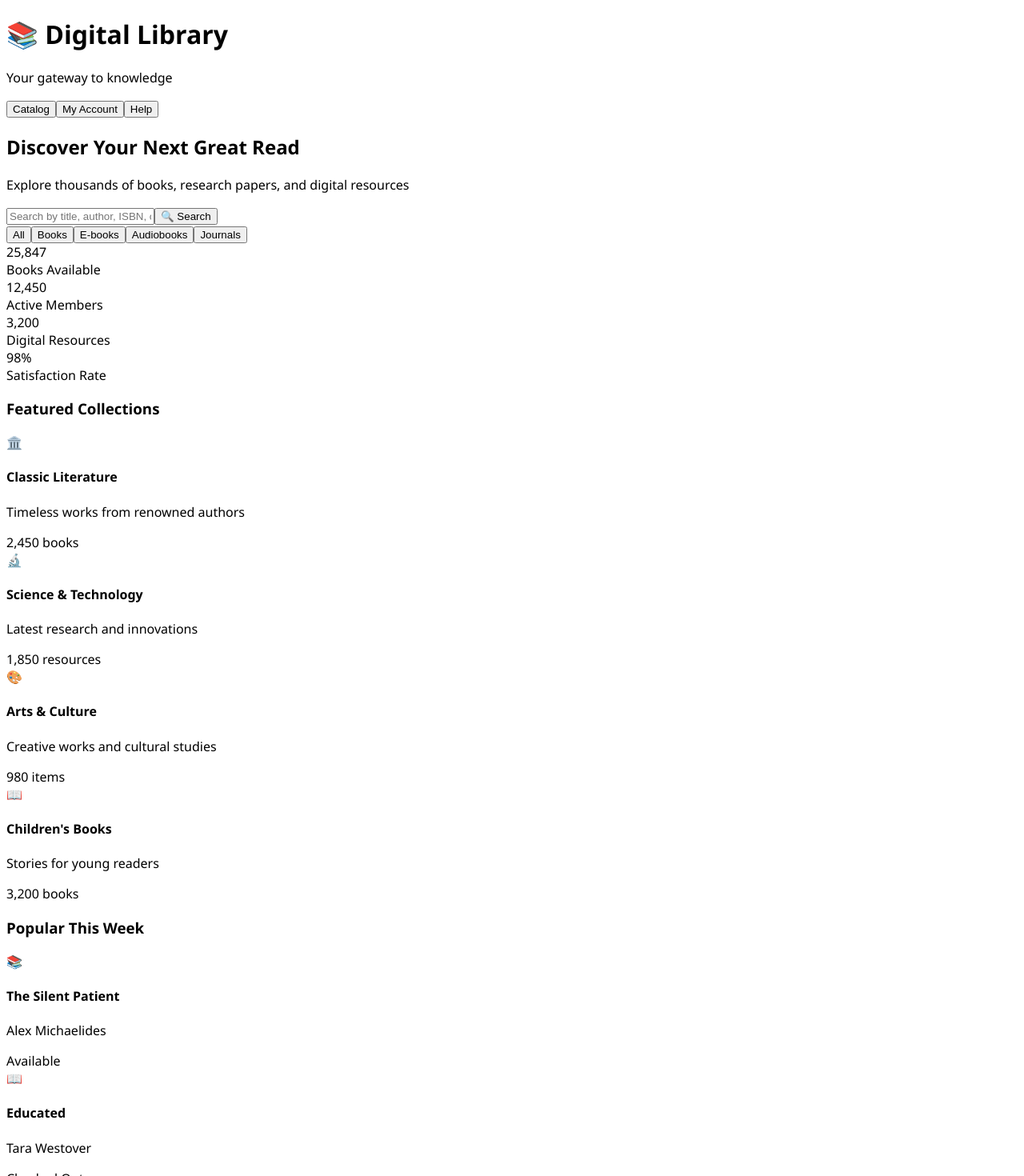
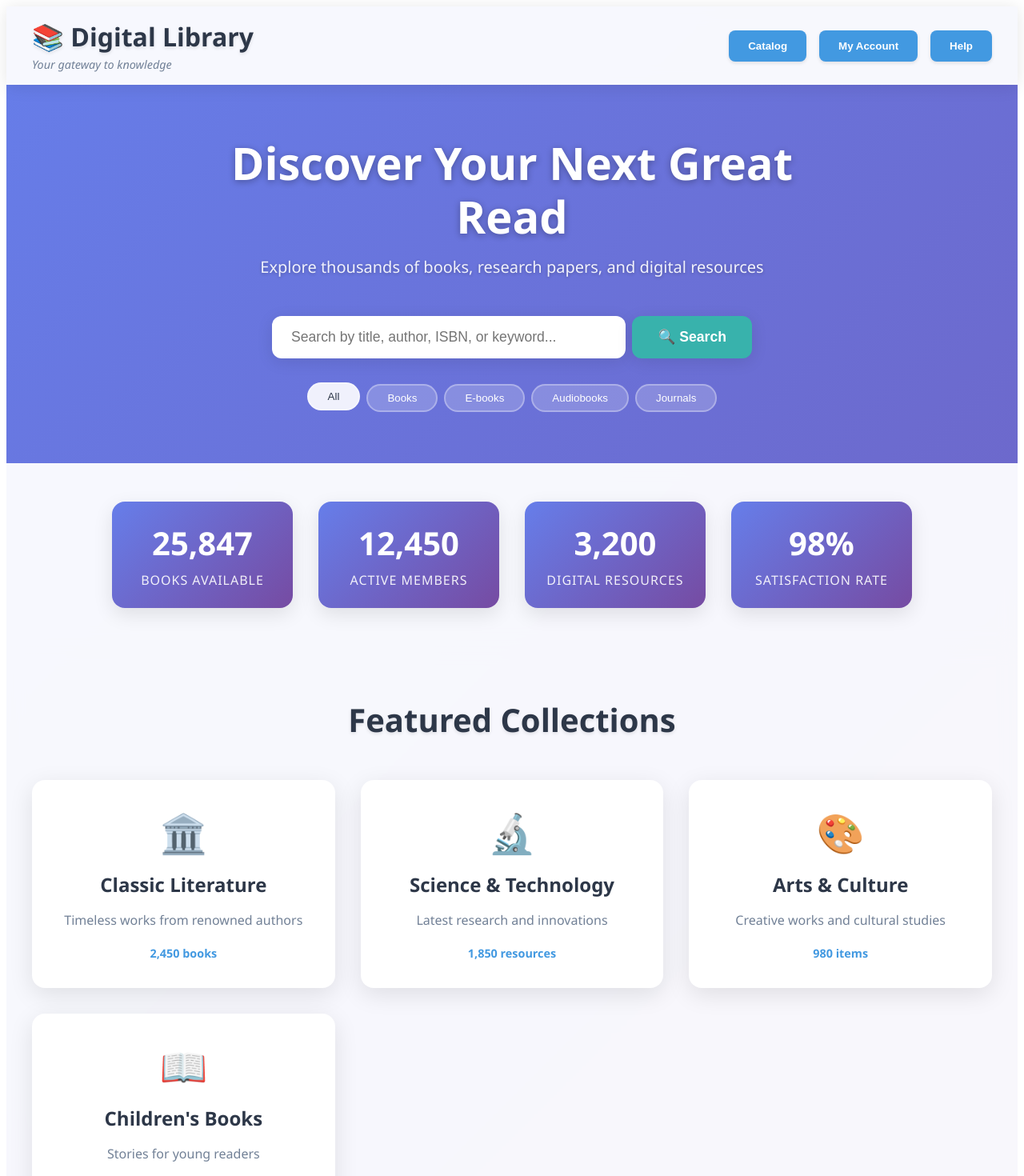
Before and after one commit to sabari5758/lib_management, an Angular app: page / in a window 1280 px wide. Shown: the top 1470 px of the page at 80% size. Built offline with nearby package versions, Linux system fonts and the light colour scheme.

Commit message:
Create comprehensive library homepage styles
cgen-793b24278c7e43a19709f5375e0f180b

```diff
--- a/src/app/home/home.component.css
+++ b/src/app/home/home.component.css
@@ -0,0 +1,475 @@
+/* Library Homepage Styles */
+.library-container {
+  min-height: 100vh;
+  background: linear-gradient(135deg, #667eea 0%, #764ba2 100%);
+  font-family: 'Segoe UI', Tahoma, Geneva, Verdana, sans-serif;
+}
+
+/* Header Styles */
+.library-header {
+  background: rgba(255, 255, 255, 0.95);
+  backdrop-filter: blur(10px);
+  box-shadow: 0 2px 20px rgba(0, 0, 0, 0.1);
+  position: sticky;
+  top: 0;
+  z-index: 100;
+}
+
+.header-content {
+  max-width: 1200px;
+  margin: 0 auto;
+  padding: 1rem 2rem;
+  display: flex;
+  justify-content: space-between;
+  align-items: center;
+}
+
+.library-title {
+  font-size: 2rem;
+  font-weight: 700;
+  color: #2d3748;
+  margin: 0;
+  text-shadow: 0 2px 4px rgba(0, 0, 0, 0.1);
+}
+
+.library-subtitle {
+  font-size: 0.9rem;
+  color: #718096;
+  margin: 0.25rem 0 0 0;
+  font-style: italic;
+}
+
+.main-navigation {
+  display: flex;
+  gap: 1rem;
+}
+
+.nav-button {
+  background: #4299e1;
+  color: white;
+  border: none;
+  padding: 0.75rem 1.5rem;
+  border-radius: 8px;
+  font-weight: 600;
+  cursor: pointer;
+  transition: all 0.3s ease;
+  box-shadow: 0 2px 4px rgba(0, 0, 0, 0.1);
+}
+
+.nav-button:hover {
+  background: #3182ce;
+  transform: translateY(-2px);
+  box-shadow: 0 4px 12px rgba(0, 0, 0, 0.15);
+}
+
+/* Hero Section */
+.hero-section {
+  padding: 4rem 2rem;
+  text-align: center;
+  color: white;
+}
+
+.hero-content {
+  max-width: 800px;
+  margin: 0 auto;
+}
+
+.hero-title {
+  font-size: 3.5rem;
+  font-weight: 700;
+  margin: 0 0 1rem 0;
+  text-shadow: 0 2px 8px rgba(0, 0, 0, 0.3);
+  line-height: 1.2;
+}
+
+.hero-description {
+  font-size: 1.25rem;
+  margin: 0 0 3rem 0;
+  opacity: 0.9;
+  text-shadow: 0 1px 4px rgba(0, 0, 0, 0.3);
+}
+
+/* Search Container */
+.search-container {
+  display: flex;
+  max-width: 600px;
+  margin: 0 auto 2rem auto;
+  gap: 0.5rem;
+}
+
+.search-input {
+  flex: 1;
+  padding: 1rem 1.5rem;
+  border: none;
+  border-radius: 12px;
+  font-size: 1.1rem;
+  box-shadow: 0 4px 20px rgba(0, 0, 0, 0.1);
+  outline: none;
+  transition: box-shadow 0.3s ease;
+}
+
+.search-input:focus {
+  box-shadow: 0 4px 25px rgba(0, 0, 0, 0.15);
+}
+
+.search-button {
+  background: #38b2ac;
+  color: white;
+  border: none;
+  padding: 1rem 2rem;
+  border-radius: 12px;
+  font-weight: 600;
+  cursor: pointer;
+  font-size: 1.1rem;
+  transition: all 0.3s ease;
+  box-shadow: 0 4px 20px rgba(0, 0, 0, 0.1);
+}
+
+.search-button:hover {
+  background: #319795;
+  transform: translateY(-2px);
+  box-shadow: 0 6px 25px rgba(0, 0, 0, 0.15);
+}
+
+/* Quick Filters */
+.quick-filters {
+  display: flex;
+  justify-content: center;
+  gap: 0.5rem;
+  flex-wrap: wrap;
+}
+
+.filter-button {
+  background: rgba(255, 255, 255, 0.2);
+  color: white;
+  border: 2px solid rgba(255, 255, 255, 0.3);
+  padding: 0.5rem 1.5rem;
+  border-radius: 25px;
+  cursor: pointer;
+  transition: all 0.3s ease;
+  font-weight: 500;
+}
+
+.filter-button:hover,
+.filter-button.active {
+  background: rgba(255, 255, 255, 0.9);
+  color: #2d3748;
+  transform: translateY(-2px);
+}
+
+/* Stats Section */
+.stats-section {
+  background: rgba(255, 255, 255, 0.95);
+  padding: 3rem 2rem;
+  backdrop-filter: blur(10px);
+}
+
+.stats-container {
+  max-width: 1000px;
+  margin: 0 auto;
+  display: grid;
+  grid-template-columns: repeat(auto-fit, minmax(200px, 1fr));
+  gap: 2rem;
+}
+
+.stat-item {
+  text-align: center;
+  padding: 1.5rem;
+  background: linear-gradient(135deg, #667eea, #764ba2);
+  border-radius: 16px;
+  color: white;
+  box-shadow: 0 8px 25px rgba(0, 0, 0, 0.1);
+  transform: translateY(0);
+  transition: transform 0.3s ease;
+}
+
+.stat-item:hover {
+  transform: translateY(-5px);
+}
+
+.stat-number {
+  font-size: 2.5rem;
+  font-weight: 700;
+  margin-bottom: 0.5rem;
+}
+
+.stat-label {
+  font-size: 1rem;
+  opacity: 0.9;
+  text-transform: uppercase;
+  letter-spacing: 1px;
+}
+
+/* Section Styles */
+.collections-section,
+.popular-books-section,
+.services-section {
+  padding: 4rem 2rem;
+  background: rgba(255, 255, 255, 0.95);
+  backdrop-filter: blur(10px);
+}
+
+.section-content {
+  max-width: 1200px;
+  margin: 0 auto;
+}
+
+.section-title {
+  font-size: 2.5rem;
+  font-weight: 700;
+  text-align: center;
+  margin: 0 0 3rem 0;
+  color: #2d3748;
+  text-shadow: 0 2px 4px rgba(0, 0, 0, 0.1);
+}
+
+/* Collections Grid */
+.collections-grid,
+.services-grid {
+  display: grid;
+  grid-template-columns: repeat(auto-fit, minmax(280px, 1fr));
+  gap: 2rem;
+}
+
+.collection-card,
+.service-card {
+  background: white;
+  padding: 2rem;
+  border-radius: 16px;
+  text-align: center;
+  box-shadow: 0 8px 30px rgba(0, 0, 0, 0.1);
+  transition: all 0.3s ease;
+  border: 1px solid rgba(255, 255, 255, 0.2);
+}
+
+.collection-card:hover,
+.service-card:hover {
+  transform: translateY(-8px);
+  box-shadow: 0 15px 40px rgba(0, 0, 0, 0.15);
+}
+
+.collection-icon,
+.service-icon {
+  font-size: 3rem;
+  margin-bottom: 1rem;
+  display: block;
+}
+
+.collection-title,
+.service-title {
+  font-size: 1.5rem;
+  font-weight: 600;
+  margin: 0 0 1rem 0;
+  color: #2d3748;
+}
+
+.collection-description,
+.service-description {
+  color: #718096;
+  margin: 0 0 1rem 0;
+  line-height: 1.6;
+}
+
+.collection-count {
+  font-size: 0.9rem;
+  color: #4299e1;
+  font-weight: 600;
+}
+
+/* Books Grid */
+.books-grid {
+  display: grid;
+  grid-template-columns: repeat(auto-fit, minmax(200px, 1fr));
+  gap: 2rem;
+}
+
+.book-card {
+  background: white;
+  padding: 1.5rem;
+  border-radius: 12px;
+  text-align: center;
+  box-shadow: 0 6px 20px rgba(0, 0, 0, 0.1);
+  transition: all 0.3s ease;
+}
+
+.book-card:hover {
+  transform: translateY(-5px);
+  box-shadow: 0 10px 30px rgba(0, 0, 0, 0.15);
+}
+
+.book-cover {
+  font-size: 3rem;
+  margin-bottom: 1rem;
+}
+
+.book-title {
+  font-size: 1.1rem;
+  font-weight: 600;
+  margin: 0 0 0.5rem 0;
+  color: #2d3748;
+}
+
+.book-author {
+  color: #718096;
+  margin: 0 0 1rem 0;
+  font-style: italic;
+}
+
+.book-status {
+  padding: 0.5rem 1rem;
+  border-radius: 20px;
+  font-size: 0.9rem;
+  font-weight: 600;
+  text-transform: uppercase;
+  letter-spacing: 0.5px;
+}
+
+.book-status.available {
+  background: #c6f6d5;
+  color: #22543d;
+}
+
+.book-status.checked-out {
+  background: #fed7d7;
+  color: #742a2a;
+}
+
+.book-status.reserved {
+  background: #fef5e7;
+  color: #744210;
+}
+
+/* Footer */
+.library-footer {
+  background: #2d3748;
+  color: white;
+  padding: 3rem 2rem 1rem 2rem;
+}
+
+.footer-content {
+  max-width: 1200px;
+  margin: 0 auto;
+  display: grid;
+  grid-template-columns: repeat(auto-fit, minmax(250px, 1fr));
+  gap: 2rem;
+}
+
+.footer-section h4 {
+  font-size: 1.25rem;
+  font-weight: 600;
+  margin: 0 0 1rem 0;
+  color: #e2e8f0;
+}
+
+.footer-links {
+  list-style: none;
+  padding: 0;
+  margin: 0;
+}
+
+.footer-links li {
+  margin-bottom: 0.5rem;
+}
+
+.footer-links a {
+  color: #a0aec0;
+  text-decoration: none;
+  transition: color 0.3s ease;
+}
+
+.footer-links a:hover {
+  color: #e2e8f0;
+}
+
+.contact-info p {
+  margin: 0.5rem 0;
+  color: #a0aec0;
+}
+
+.footer-bottom {
+  border-top: 1px solid #4a5568;
+  margin-top: 2rem;
+  padding-top: 2rem;
+  text-align: center;
+  color: #a0aec0;
+}
+
+/* Responsive Design */
+@media (max-width: 768px) {
+  .header-content {
+    flex-direction: column;
+    gap: 1rem;
+    padding: 1rem;
+  }
+
+  .main-navigation {
+    width: 100%;
+    justify-content: center;
+  }
+
+  .hero-title {
+    font-size: 2.5rem;
+  }
+
+  .search-container {
+    flex-direction: column;
+    gap: 1rem;
+  }
+
+  .quick-filters {
+    gap: 0.25rem;
+  }
+
+  .filter-button {
+    padding: 0.4rem 1rem;
+    font-size: 0.9rem;
+  }
+
+  .stats-container {
+    grid-template-columns: repeat(2, 1fr);
+    gap: 1rem;
+  }
+
+  .collections-grid,
+  .services-grid {
+    grid-template-columns: 1fr;
+  }
+
+  .books-grid {
+    grid-template-columns: repeat(2, 1fr);
+  }
+
+  .footer-content {
+    grid-template-columns: 1fr;
+    text-align: center;
+  }
+}
+
+@media (max-width: 480px) {
+  .hero-title {
+    font-size: 2rem;
+  }
+
+  .section-title {
+    font-size: 2rem;
+  }
+
+  .stats-container {
+    grid-template-columns: 1fr;
+  }
+
+  .books-grid {
+    grid-template-columns: 1fr;
+  }
+
+  .library-container {
+    padding: 0;
+  }
+
+  .hero-section,
+  .collections-section,
+  .popular-books-section,
+  .services-section {
+    padding: 2rem 1rem;
+  }
+}
```
